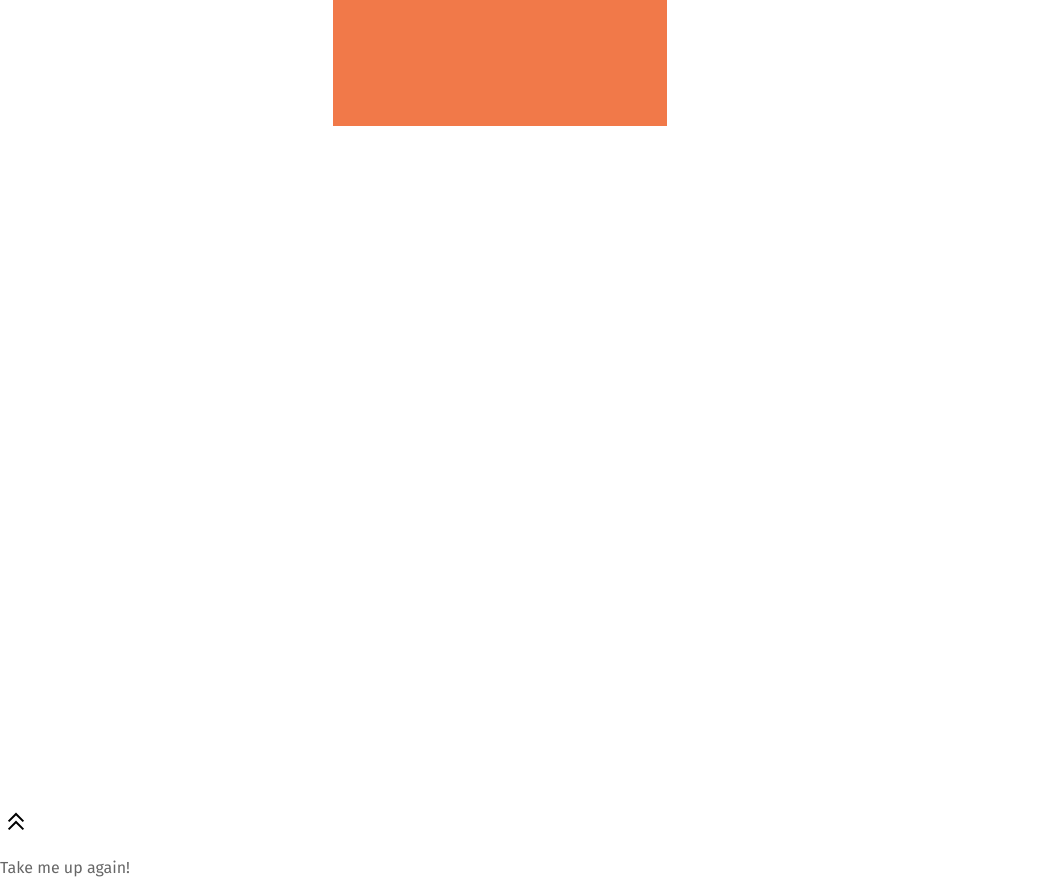
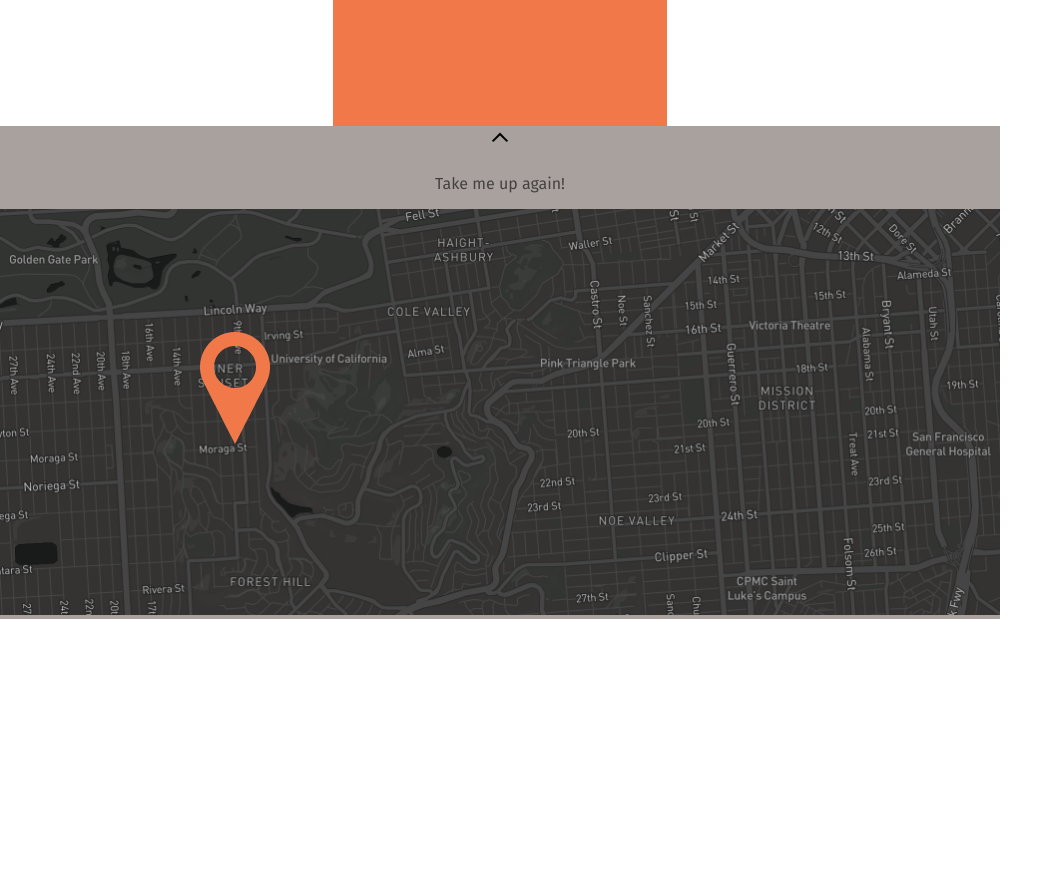
Before and after one commit to ElinCharlotta/insurances-assets, a plain HTML site: page index.html in a window 1280 px wide. Shown: the part 4020-4900 px from the top of the page, without its empty margins (0-1063 px from the left). After the commit the page ends 4639 px from the top, so only its background shows below. Drawn offline with Linux system fonts and the light colour scheme; a web font is replaced by a local one.

Commit message:
added code

```diff
--- a/CSS/Style.css
+++ b/CSS/Style.css
@@ -146,7 +146,7 @@ button{
 }
 
 .pic {
-background-image: url("/img/child.png");
+background-image: url("../img/child.png");
 
 background-size: 40%;
 background-repeat: no-repeat;
@@ -171,7 +171,7 @@ background-position: center 55%;
 .quick-info{
     display: grid;
     grid-template-columns: repeat(3, 1fr);
-    grid-template-rows: repeat(4,340px);
+    grid-template-rows: repeat(2,340px);
 }
   .box-0, .box-1 , .box-2, .box-3, .box-4, .box-5 {
     padding: 10px;
@@ -215,6 +215,34 @@ font-size: 35px;
     background-color:rgba(235, 235, 235, 1);
 }
 
-.quick-info .box-4{ background-color: rgba(241, 121, 73, 1);
+.quick-info .box-4 {
+    background-color: rgba(241, 121, 73, 1);
 
 }
+
+
+
+footer{
+
+    background-color: rgba(169, 161, 158, 1);
+}
+
+.nav-up{
+    display: flex;
+    flex-direction: column;
+    justify-content: center;
+    align-items: center;
+    text-align: center;
+
+}
+
+.location {
+    position: relative;
+}
+
+.map{
+    max-width: 1000px;
+}
+
+.needle{
+    position: absolute ; top: 30% ; left: 20% ; }
--- a/index.html
+++ b/index.html
@@ -127,13 +127,17 @@
     <article class="box-5">
         <h3>05</h3><p>Done</p>
     </article>
-
 </section>
 
 <footer>
-    <section class="nav-up"><img src="/img/chevrons-up.svg">
-    <p>Take me up again!</p></section>
-    <img src="/img/map-contact.png" alt=""></footer>
-
+    <section class="nav-up">
+        <svg role="img" xmlns="http://www.w3.org/2000/svg" width="32px" height="32px" viewBox="0 0 24 24" aria-labelledby="chevronsUpIconTitle chevronsUpIconDesc" stroke="#000" stroke-width="1.5" stroke-linecap="square" stroke-linejoin="miter" fill="none" color="#000"> <title id="chevronsUpIconTitle">Chevrons Up</title> <desc id="chevronsUpIconDesc">Icon of two chevrons pointing up</desc> <polyline points="7 11 12 6 17 11 17 11"/>  </svg>
+        <p>Take me up again!</p>
+    </section>
+    <section class="location">
+        <img class="map"src="/img/map-contact.png" alt="map-location">
+        <img class="needle"src="/img/needle.png" alt="needle on map-location">
+    </section>
+</footer>
 </body>
 </html>
```
